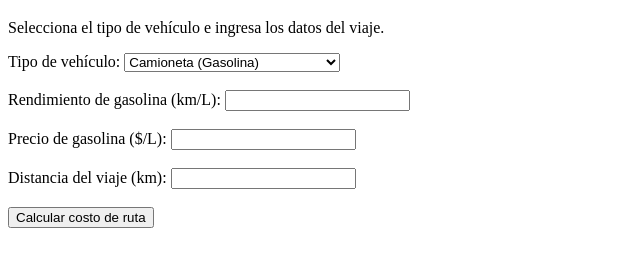
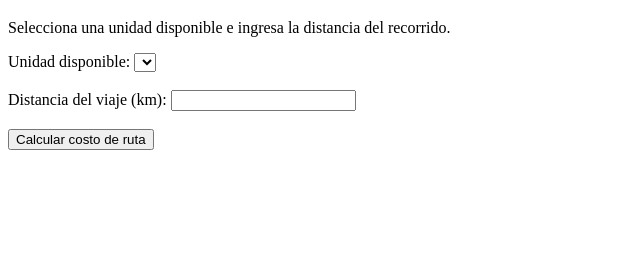
Before and after one commit to anibal-av/Proyecto-Final-POO-, a plain HTML site: page views/calculo_rutas.html in a window 1280 px wide. Shown: the part 87-354 px from the top of the page, without its empty margins (0-640 px from the left). Drawn offline with Linux system fonts and the light colour scheme.

Commit message:
Update calculo_rutas.html

```diff
--- a/views/calculo_rutas.html
+++ b/views/calculo_rutas.html
@@ -10,29 +10,17 @@
     <a href="../index.html">Volver al Menú Principal</a>
 
     <h1>Cálculo de Costo de Ruta (HU3)</h1>
-    <p>Selecciona el tipo de vehículo e ingresa los datos del viaje.</p>
+    <p>Selecciona una unidad disponible e ingresa la distancia del recorrido.</p>
 
     <form id="form-calculo">
-        <label>Tipo de vehículo:</label>
-        <select id="tipoVehiculo">
-            <option value="camioneta">Camioneta (Gasolina)</option>
-            <option value="trailer">Tráiler (Diésel + Cuota por peso)</option>
+        <label>Unidad disponible:</label>
+        <select id="select-unidad-ruta">
         </select>
 
         <br><br>
 
-        <div id="campos-dinamicos">
-            <label>Rendimiento de gasolina (km/L):</label>
-            <input type="number" id="rendimiento" step="any">
-            <br><br>
-            <label>Precio de gasolina ($/L):</label>
-            <input type="number" id="precio-combustible" step="any">
-        </div>
-
-        <br>
-
         <label>Distancia del viaje (km):</label>
-        <input type="number" id="distancia-km" step="any">
+        <input type="number" id="distancia-km">
 
         <br><br>
 
```
